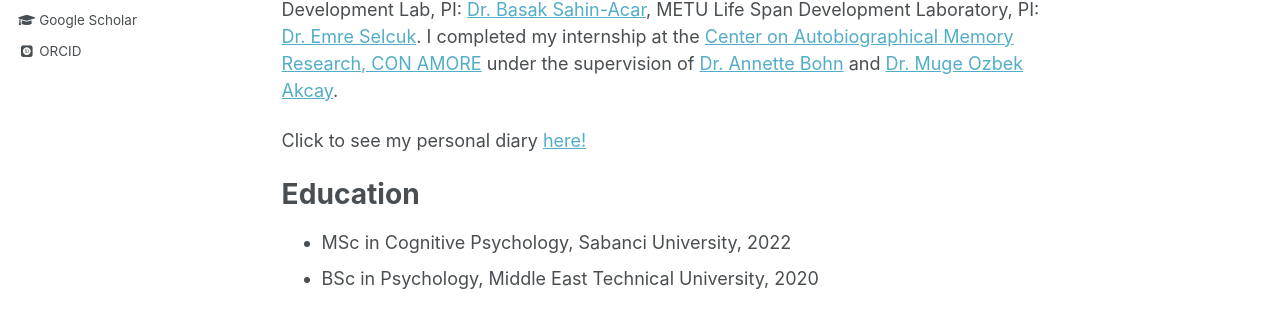
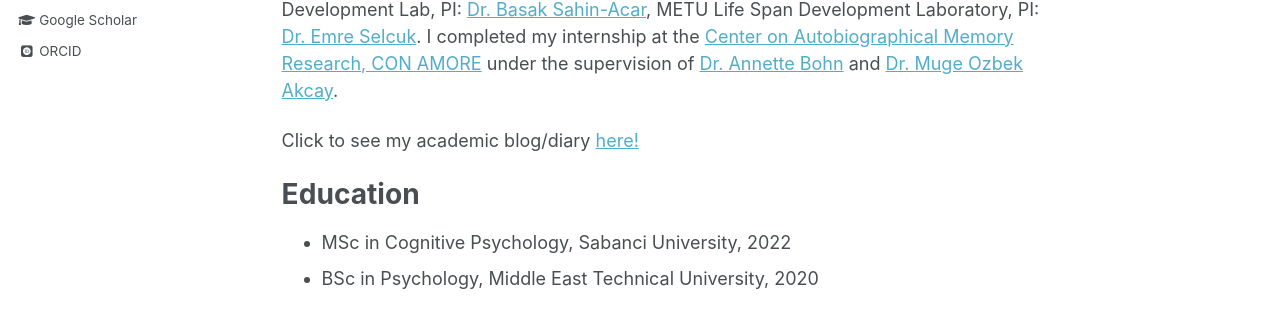
Before and after one commit to egeotenen/egeotenen.github.io, a Jekyll site: the page built from _pages/about.md, in a window 1280 px wide and 1310 px high. Shown: the part 534-847 px from the top of the window. Built offline with Jekyll 4.4.1, drawn with Linux system fonts in a browser that asks for light colours; some web fonts are replaced.

Commit message:
Update about.md

```diff
--- a/_pages/about.md
+++ b/_pages/about.md
@@ -14,7 +14,7 @@ I earned my Cognitive Psychology MSc degree at [Sabanci University](https://www.
 
 I received my BSc in psychology from Middle East Technical University. During my undergraduate years, I contributed to several projects at METU Child and Adolescent Development Lab, PI: [Dr. Basak Sahin-Acar](https://psy.metu.edu.tr/en/basak-sahin-acar), METU Life Span Development Laboratory, PI: [Dr. Emre Selcuk](http://myweb.sabanciuniv.edu/emreselcuk/). I completed my internship at the [Center on Autobiographical Memory  Research, CON AMORE](https://psy.au.dk/en/research/research-centres-and-units/conamore/) under the supervision of [Dr. Annette Bohn](https://pure.au.dk/portal/en/persons/annette-bohn(63156000-0ce0-4610-b068-ee3354380b04).html) and [Dr. Muge Ozbek Akcay](https://scholar.google.dk/citations?user=iuB-cpUAAAAJ&hl=en).
 
-Click to see my personal diary [here!](https://sites.google.com/view/otenenege/main)
+Click to see my academic blog/diary [here!](https://sites.google.com/view/otenenege/main)
 
 
 # Education
```
